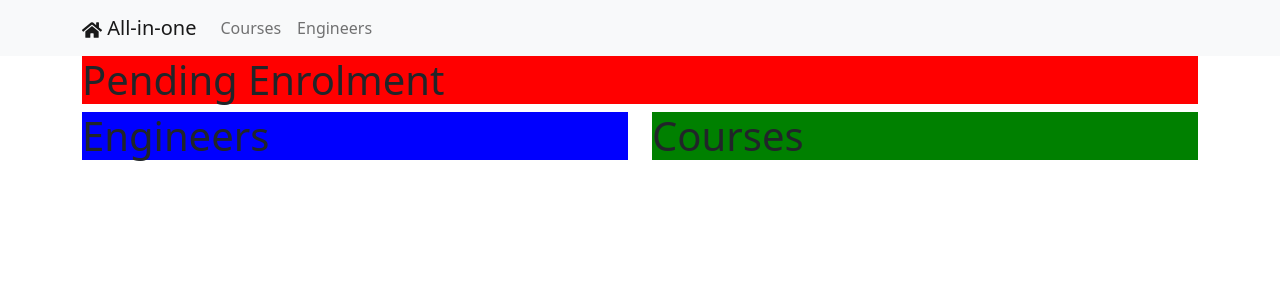
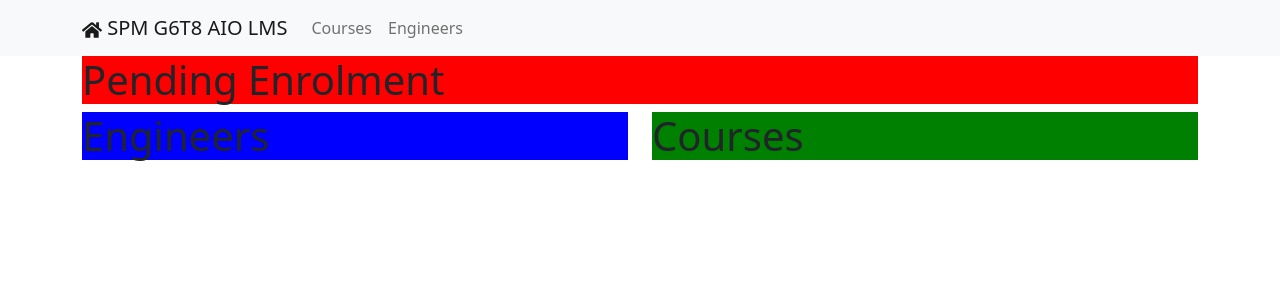
Before and after one commit to jonjonnyjonjon/IS212-SPM-G6T8, a React (Create React App) app in the folder frontend/: page /hr in a window 1280 px wide. Shown: the top 300 px of the page. Built offline with nearby package versions, Linux system fonts and the light colour scheme.

Commit message:
[Hotfix] Updating Home button on Navbar

```diff
--- a/frontend/src/components/UserNavbar.js
+++ b/frontend/src/components/UserNavbar.js
@@ -9,7 +9,7 @@ function UserNavbar(props) {
     return (
         <Navbar bg="light" expand="lg">
             <Container>
-                <Navbar.Brand><FaHome/> All-in-one </Navbar.Brand>
+                <Navbar.Brand href="/"><FaHome/> SPM G6T8 AIO LMS</Navbar.Brand>
                 <Navbar.Toggle aria-controls="basic-navbar-nav" />
                 <Navbar.Collapse id="basic-navbar-nav">
                 {props.options}
```
